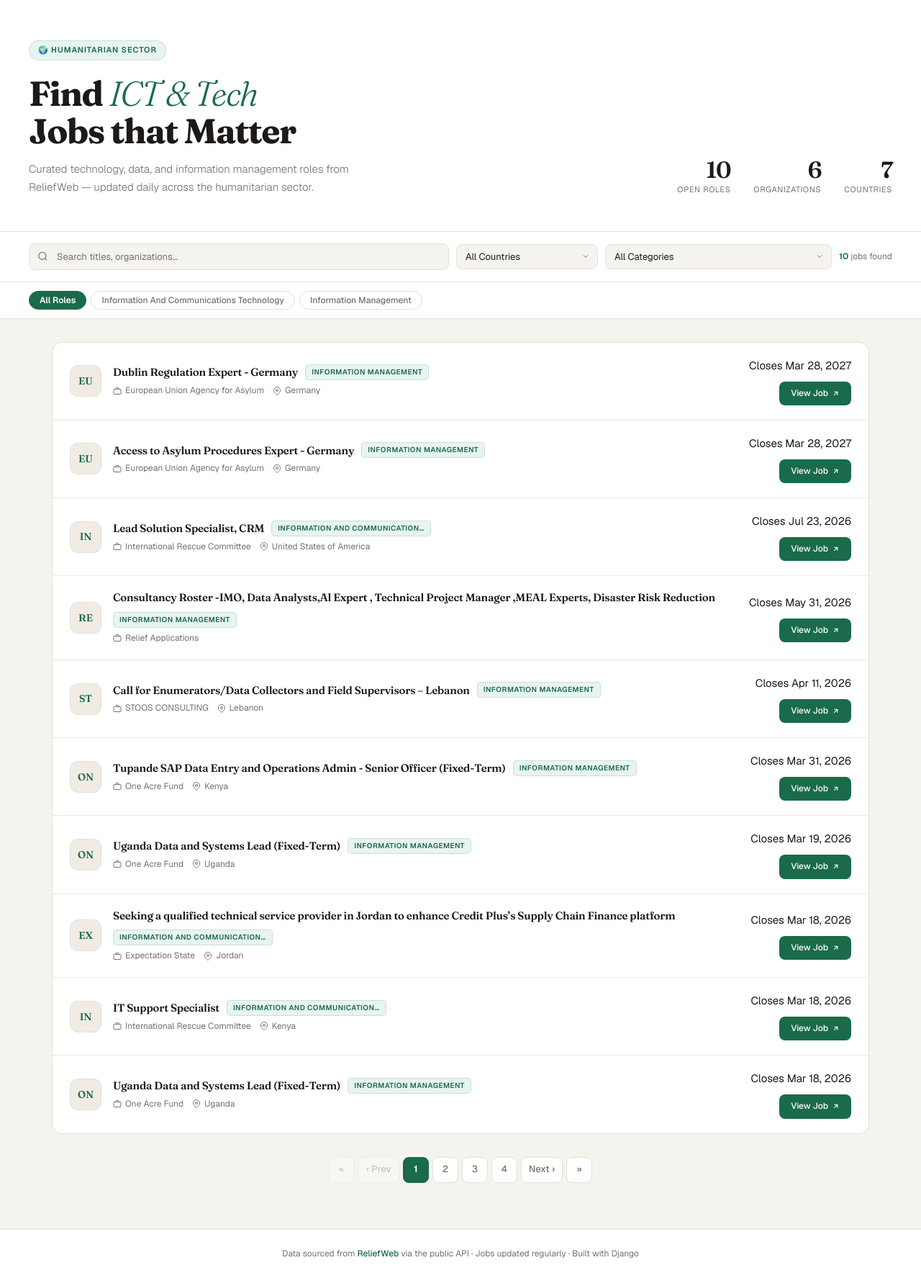
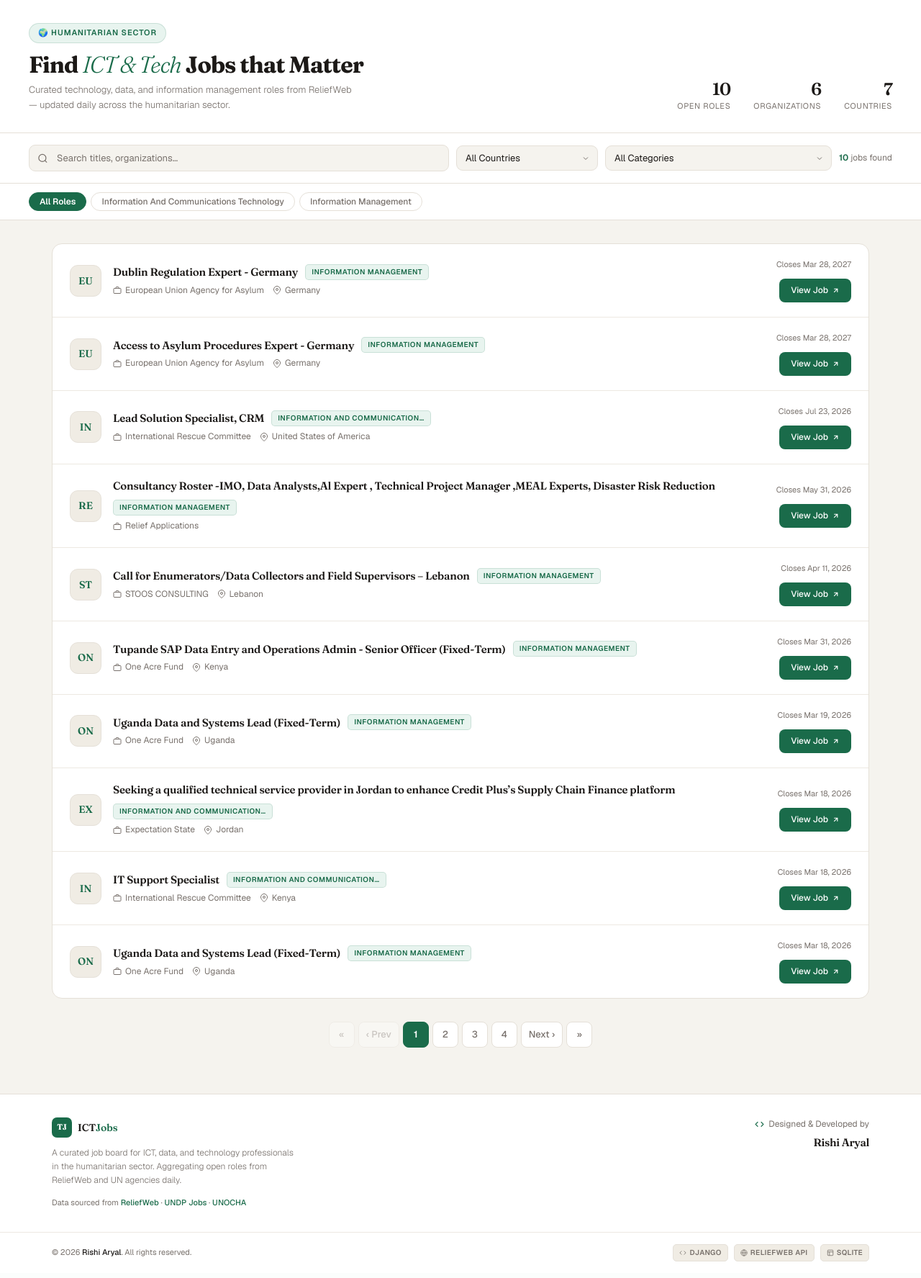
Before and after one commit to aryalrishi29-blip/ictjobs, a Django app: page / in a window 1280 px wide. Shown: the part 61-1836 px from the top of the page at 72% size. After the commit the page ends 1813 px from the top, so only its background shows below. Run offline with Django 5.2, Linux system fonts and the light colour scheme; data comes from the database, SQL or seed files in the repository.

Commit message:
Job List page redone

```diff
--- a/jobs/templates/jobs/job_list.html
+++ b/jobs/templates/jobs/job_list.html
@@ -126,7 +126,7 @@
         .hero {
             background: var(--surface);
             border-bottom: 1px solid var(--border);
-            padding: 3.5rem 2rem 3rem;
+            padding: 2rem 2rem 1.75rem;
         }
 
         .hero-inner {
@@ -154,17 +154,17 @@
             padding: 4px 12px;
             border-radius: 99px;
             border: 1px solid rgba(26, 107, 74, 0.15);
-            margin-bottom: 1.25rem;
+            margin-bottom: 0.75rem;
         }
 
         h1 {
             font-family: 'Fraunces', serif;
-            font-size: clamp(2rem, 4vw, 3rem);
+            font-size: clamp(1.5rem, 3vw, 2rem);
             font-weight: 700;
             line-height: 1.1;
             letter-spacing: -0.03em;
             color: var(--text);
-            margin-bottom: 0.875rem;
+            margin-bottom: 0.5rem;
         }
 
         h1 em {
@@ -174,11 +174,11 @@
         }
 
         .hero-sub {
-            font-size: 15px;
+            font-size: 13px;
             color: var(--muted);
             font-weight: 300;
             max-width: 460px;
-            line-height: 1.65;
+            line-height: 1.6;
         }
 
         .hero-stats {
@@ -187,13 +187,11 @@
             flex-shrink: 0;
         }
 
-        .stat {
-            text-align: right;
-        }
+        .stat { text-align: right; }
 
         .stat-num {
             font-family: 'Fraunces', serif;
-            font-size: 2rem;
+            font-size: 1.5rem;
             font-weight: 600;
             color: var(--text);
             line-height: 1;
@@ -337,7 +335,6 @@
         .jobs-list {
             display: flex;
             flex-direction: column;
-            gap: 0;
             border: 1.5px solid var(--border);
             border-radius: 14px;
             overflow: hidden;
@@ -375,7 +372,6 @@
         .job-card:nth-child(9)  { animation-delay: 320ms; }
         .job-card:nth-child(10) { animation-delay: 360ms; }
 
-        /* Avatar */
         .org-avatar {
             width: 44px;
             height: 44px;
@@ -392,7 +388,6 @@
             flex-shrink: 0;
         }
 
-        /* Card body */
         .card-body { min-width: 0; }
 
         .card-title-row {
@@ -448,7 +443,6 @@
 
         .meta-item svg { flex-shrink: 0; }
 
-        /* Card right */
         .card-right {
             display: flex;
             flex-direction: column;
@@ -457,14 +451,14 @@
             flex-shrink: 0;
         }
 
-        .closing-date {
+        .closing-info {
             font-size: 11px;
             color: var(--muted);
             white-space: nowrap;
             font-weight: 400;
         }
 
-        .closing-date.urgent {
+        .closing-info.urgent {
             color: var(--accent2);
             font-weight: 500;
         }
@@ -483,8 +477,6 @@
             text-decoration: none;
             transition: all 0.15s;
             white-space: nowrap;
-            border: none;
-            cursor: pointer;
         }
 
         .apply-btn:hover {
@@ -553,17 +545,161 @@
 
         /* ── FOOTER ── */
         footer {
+            background: var(--surface);
             border-top: 1px solid var(--border);
-            padding: 1.5rem 2rem;
-            text-align: center;
-            font-size: 12px;
-            color: var(--muted);
-            background: var(--surface);
             margin-top: 2rem;
         }
 
-        footer a { color: var(--accent); text-decoration: none; font-weight: 500; }
-        footer a:hover { text-decoration: underline; }
+        .footer-inner {
+            max-width: 1200px;
+            margin: 0 auto;
+            padding: 2rem;
+            display: grid;
+            grid-template-columns: 1fr auto;
+            gap: 2rem;
+            align-items: start;
+        }
+
+        .footer-brand {
+            display: flex;
+            flex-direction: column;
+            gap: 8px;
+        }
+
+        .footer-logo {
+            display: flex;
+            align-items: center;
+            gap: 8px;
+            text-decoration: none;
+            margin-bottom: 4px;
+        }
+
+        .footer-logo-mark {
+            width: 28px;
+            height: 28px;
+            background: var(--accent);
+            border-radius: 7px;
+            display: flex;
+            align-items: center;
+            justify-content: center;
+            font-family: 'Fraunces', serif;
+            font-weight: 700;
+            font-size: 11px;
+            color: #fff;
+        }
+
+        .footer-logo-text {
+            font-family: 'Fraunces', serif;
+            font-weight: 600;
+            font-size: 14px;
+            color: var(--text);
+        }
+
+        .footer-logo-text span { color: var(--accent); }
+
+        .footer-desc {
+            font-size: 12px;
+            color: var(--muted);
+            line-height: 1.6;
+            max-width: 340px;
+            font-weight: 300;
+        }
+
+        .footer-sources {
+            font-size: 11px;
+            color: var(--muted);
+            margin-top: 4px;
+        }
+
+        .footer-sources a {
+            color: var(--accent);
+            text-decoration: none;
+            font-weight: 500;
+        }
+
+        .footer-sources a:hover { text-decoration: underline; }
+
+        .footer-right {
+            display: flex;
+            flex-direction: column;
+            align-items: flex-end;
+            gap: 6px;
+        }
+
+        .footer-developer {
+            font-size: 12px;
+            color: var(--muted);
+            text-align: right;
+        }
+
+        .footer-developer strong {
+            color: var(--text);
+            font-weight: 600;
+        }
+
+        .footer-developer .built-by {
+            display: flex;
+            align-items: center;
+            gap: 6px;
+            justify-content: flex-end;
+            margin-bottom: 4px;
+        }
+
+        .footer-developer .built-by svg {
+            color: var(--accent);
+        }
+
+        .footer-developer .dev-name {
+            font-family: 'Fraunces', serif;
+            font-size: 15px;
+            font-weight: 600;
+            color: var(--text);
+            letter-spacing: -0.02em;
+        }
+
+        .footer-divider {
+            border: none;
+            border-top: 1px solid var(--border-soft);
+        }
+
+        .footer-bottom {
+            max-width: 1200px;
+            margin: 0 auto;
+            padding: 1rem 2rem;
+            display: flex;
+            align-items: center;
+            justify-content: space-between;
+            gap: 1rem;
+            flex-wrap: wrap;
+        }
+
+        .footer-copyright {
+            font-size: 11px;
+            color: var(--muted);
+        }
+
+        .footer-copyright strong { color: var(--text); font-weight: 500; }
+
+        .footer-tech {
+            display: flex;
+            align-items: center;
+            gap: 8px;
+        }
+
+        .tech-badge {
+            display: inline-flex;
+            align-items: center;
+            gap: 4px;
+            font-size: 10px;
+            font-weight: 600;
+            letter-spacing: 0.04em;
+            text-transform: uppercase;
+            padding: 3px 8px;
+            border-radius: 5px;
+            background: var(--tag-bg);
+            color: var(--muted);
+            border: 1px solid var(--border);
+        }
 
         /* ── RESPONSIVE ── */
         @media (max-width: 700px) {
@@ -572,6 +708,9 @@
             .hero-stats { display: none; }
             h1 { font-size: 1.75rem; }
             .toolbar { top: 56px; }
+            .footer-inner { grid-template-columns: 1fr; }
+            .footer-right { align-items: flex-start; }
+            .footer-developer .built-by { justify-content: flex-start; }
         }
     </style>
 </head>
@@ -598,7 +737,7 @@
     <div class="hero-inner">
         <div class="hero-left">
             <div class="hero-tag">🌍 Humanitarian Sector</div>
-            <h1>Find <em>ICT & Tech</em><br>Jobs that Matter</h1>
+            <h1>Find <em>ICT & Tech</em> Jobs that Matter</h1>
             <p class="hero-sub">Curated technology, data, and information management roles from ReliefWeb — updated daily across the humanitarian sector.</p>
         </div>
         <div class="hero-stats" id="heroStats">
@@ -657,10 +796,8 @@
              data-country="{{ job.country|lower|default:'' }}"
              data-category="{{ job.career_categories|lower|default:'' }}">
 
-            <!-- Avatar -->
             <div class="org-avatar">{{ job.organization|default:"?"|slice:":2"|upper }}</div>
 
-            <!-- Body -->
             <div class="card-body">
                 <div class="card-title-row">
                     <span class="job-title">{{ job.title }}</span>
@@ -689,7 +826,6 @@
                 </div>
             </div>
 
-            <!-- Right -->
             <div class="card-right">
                 <div class="closing-info" id="closing-{{ job.reliefweb_id }}">
                     {% if job.closing_date %}
@@ -710,7 +846,6 @@
         {% endfor %}
     </div>
 
-    <!-- PAGINATION -->
     <nav class="pagination">
         {% if page_obj.has_previous %}
             <a href="?page=1" class="page-btn">«</a>
@@ -751,8 +886,65 @@
 
 </div>
 
+<!-- FOOTER -->
 <footer>
-    Data sourced from <a href="https://reliefweb.int" target="_blank">ReliefWeb</a> via the public API · Jobs updated regularly · Built with Django
+    <div class="footer-inner">
+        <div class="footer-brand">
+            <a href="/" class="footer-logo">
+                <div class="footer-logo-mark">TJ</div>
+                <span class="footer-logo-text">ICT<span>Jobs</span></span>
+            </a>
+            <p class="footer-desc">
+                A curated job board for ICT, data, and technology professionals in the humanitarian sector. Aggregating open roles from ReliefWeb and UN agencies daily.
+            </p>
+            <p class="footer-sources">
+                Data sourced from <a href="https://reliefweb.int" target="_blank">ReliefWeb</a> ·
+                <a href="https://jobs.undp.org" target="_blank">UNDP Jobs</a> ·
+                <a href="https://www.unocha.org" target="_blank">UNOCHA</a>
+            </p>
+        </div>
+
+        <div class="footer-right">
+            <div class="footer-developer">
+                <div class="built-by">
+                    <svg width="13" height="13" viewBox="0 0 24 24" fill="none" stroke="currentColor" stroke-width="2">
+                        <polyline points="16 18 22 12 16 6"/><polyline points="8 6 2 12 8 18"/>
+                    </svg>
+                    <span>Designed &amp; Developed by</span>
+                </div>
+                <div class="dev-name">Rishi Aryal</div>
+            </div>
+        </div>
+    </div>
+
+    <hr class="footer-divider">
+
+    <div class="footer-bottom">
+        <div class="footer-copyright">
+            &copy; {% now "Y" %} <strong>Rishi Aryal</strong>. All rights reserved.
+        </div>
+        <div class="footer-tech">
+            <span class="tech-badge">
+                <svg width="10" height="10" viewBox="0 0 24 24" fill="none" stroke="currentColor" stroke-width="2">
+                    <polyline points="16 18 22 12 16 6"/><polyline points="8 6 2 12 8 18"/>
+                </svg>
+                Django
+            </span>
+            <span class="tech-badge">
+                <svg width="10" height="10" viewBox="0 0 24 24" fill="none" stroke="currentColor" stroke-width="2">
+                    <circle cx="12" cy="12" r="10"/><line x1="2" y1="12" x2="22" y2="12"/>
+                    <path d="M12 2a15.3 15.3 0 0 1 4 10 15.3 15.3 0 0 1-4 10 15.3 15.3 0 0 1-4-10 15.3 15.3 0 0 1 4-10z"/>
+                </svg>
+                ReliefWeb API
+            </span>
+            <span class="tech-badge">
+                <svg width="10" height="10" viewBox="0 0 24 24" fill="none" stroke="currentColor" stroke-width="2">
+                    <rect x="3" y="3" width="18" height="18" rx="2"/><path d="M3 9h18M9 21V9"/>
+                </svg>
+                SQLite
+            </span>
+        </div>
+    </div>
 </footer>
 
 <script>
@@ -761,14 +953,12 @@
     const categorySet = new Set();
     const orgSet = new Set();
 
-    // Populate filter options from card data
     cards.forEach(card => {
         card.dataset.country.split(',').map(s => s.trim()).filter(Boolean).forEach(c => countrySet.add(c));
         card.dataset.category.split(',').map(s => s.trim()).filter(Boolean).forEach(c => categorySet.add(c));
         if (card.dataset.org) orgSet.add(card.dataset.org.trim());
     });
 
-    // Fill selects
     const countrySelect = document.getElementById('countryFilter');
     const categorySelect = document.getElementById('categoryFilter');
     const pillsContainer = document.getElementById('pillsContainer');
@@ -791,12 +981,10 @@
         pillsContainer.appendChild(pill);
     });
 
-    // Hero stats
     document.getElementById('totalJobs').textContent = cards.length;
     document.getElementById('totalOrgs').textContent = orgSet.size;
     document.getElementById('totalCountries').textContent = countrySet.size;
 
-    // Urgency badges
     const today = new Date(); today.setHours(0,0,0,0);
     cards.forEach(card => {
         const id = card.querySelector('[id^="closing-"]')?.id.replace('closing-','');
@@ -804,7 +992,6 @@
         const closingEl = document.getElementById(`closing-${id}`);
         const urgentEl  = document.getElementById(`urgent-${id}`);
         if (!closingEl || !urgentEl) return;
-
         const text = closingEl.textContent.trim();
         if (text.startsWith('Closes')) {
             const closing = new Date(text.replace('Closes ', ''));
@@ -817,7 +1004,6 @@
         }
     });
 
-    // Filter logic
     let activeCategory = '', activeCountry = '', searchQuery = '';
     const visibleCount = document.getElementById('visibleCount');
 
```
